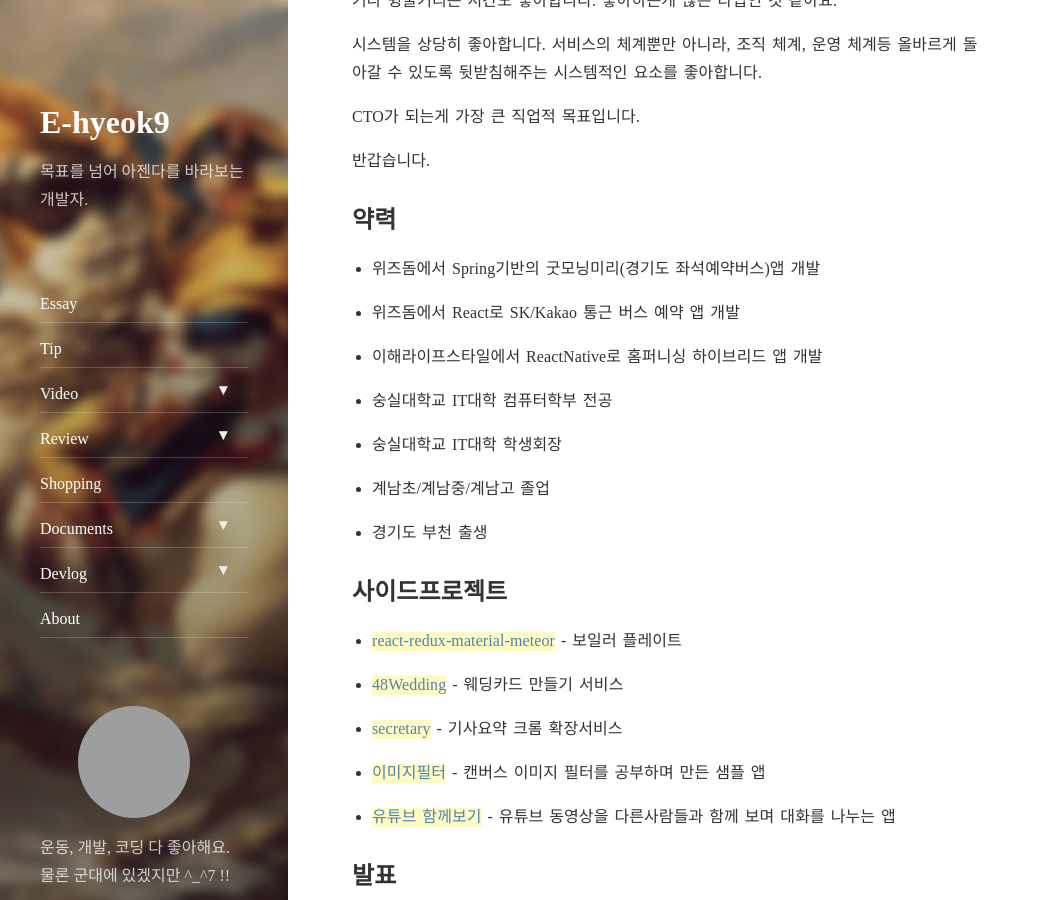
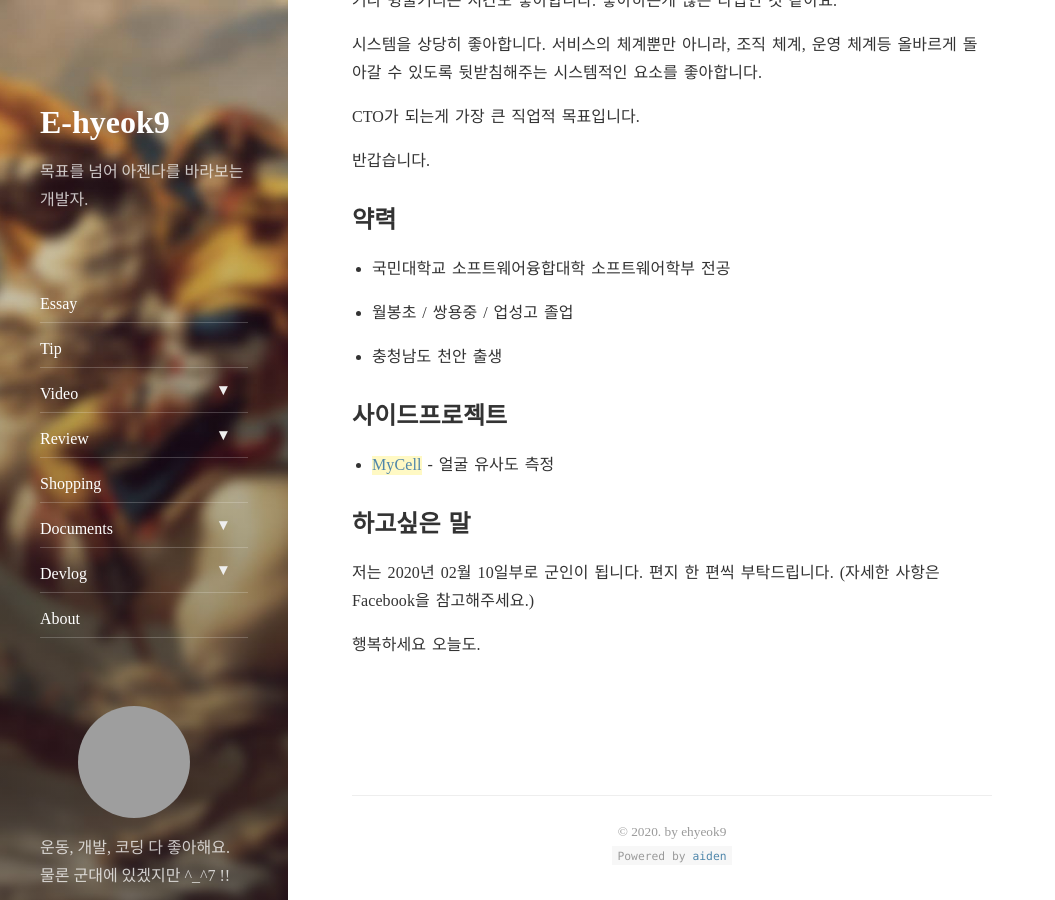
Before and after one commit to ehyeok9/ehyeok9.github.io, a Jekyll site: the page built from about.md, in a window 1280 px wide and 900 px high, scrolled down 582 px. Shown: the whole window, without its empty margins (0-1055 px from the left). Built offline with Jekyll 4.4.1, drawn with Linux system fonts in a browser that asks for light colours; nearby versions of some CDN libraries; some of the changed text lies outside the part shown; grey boxes are pictures that could not be loaded.

Commit message:
Update about.md

```diff
--- a/about.md
+++ b/about.md
@@ -23,42 +23,19 @@ CTO가 되는게 가장 큰 직업적 목표입니다.
 
 ## 약력
 
-- 위즈돔에서 Spring기반의 굿모닝미리(경기도 좌석예약버스)앱 개발
+- 국민대학교 소프트웨어융합대학 소프트웨어학부 전공
 
-- 위즈돔에서 React로 SK/Kakao 통근 버스 예약 앱 개발
+- 월봉초 / 쌍용중 / 업성고 졸업
 
-- 이해라이프스타일에서 ReactNative로 홈퍼니싱 하이브리드 앱 개발
-
-- 숭실대학교 IT대학 컴퓨터학부 전공
-
-- 숭실대학교 IT대학 학생회장
-
-- 계남초/계남중/계남고 졸업
-
-- 경기도 부천 출생
+- 충청남도 천안 출생
 
 ## 사이드프로젝트
 
-- [react-redux-material-meteor](https://github.com/isme2n/react-redux-material-meteor) - 보일러 플레이트
-
-- [48Wedding](http://48wedding.com) - 웨딩카드 만들기 서비스
-
-- [secretary](https://chrome.google.com/webstore/detail/secretary/bijcgcgbhmeemlnidoigdcnokggknikb?hl=ko) - 기사요약 크롬 확장서비스
-
-- [이미지필터](https://github.com/isme2n/react-image-filter-app) - 캔버스 이미지 필터를 공부하며 만든 샘플 앱
-
-- [유튜브 함께보기](https://youtu.be/7IFEO9D6G4Y) - 유튜브 동영상을 다른사람들과 함께 보며 대화를 나누는 앱
-
-## 발표
-
-- [GDG Summer Party 테크니컬 세션 - 자바스크립트 제대로 알기](https://www.slideshare.net/MinPark48/ss-79004233)
-
-## 강의
-
-- [React로 라이브 컴파일러 만들기](https://www.youtube.com/playlist?list=PLBrx45N7b6tkdisu8ZhKs02tEf5wDuk2W)
+- [MyCell](https://github.com/ehyeok9/MyCell) - 얼굴 유사도 측정
 
 ## 하고싶은 말
 
-다양한 사이드 프로젝트 제안, 친구 제안, 번개 제안 등등 해주시면 좋아합니다.
+저는 2020년 02월 10일부로 군인이 됩니다. 편지 한 편씩 부탁드립니다.
+(자세한 사항은 Facebook을 참고해주세요.)
 
 행복하세요 오늘도.
```
Also changed, not shown: other parts of about.md (+1 -1 lines).
